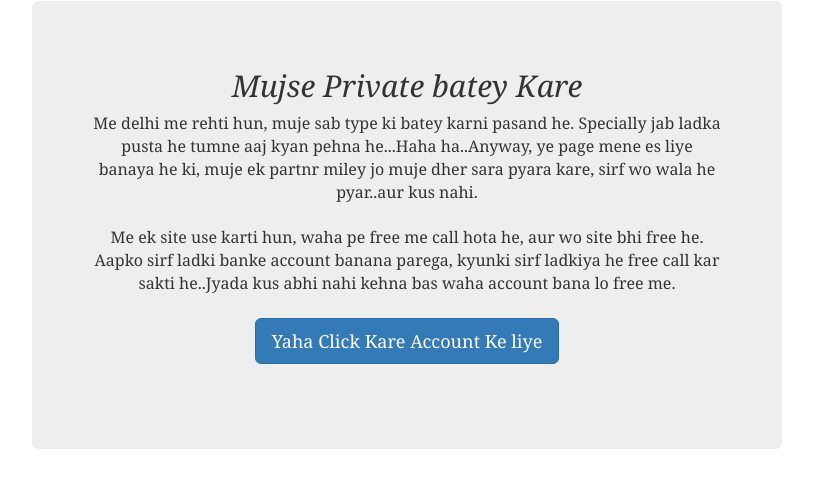
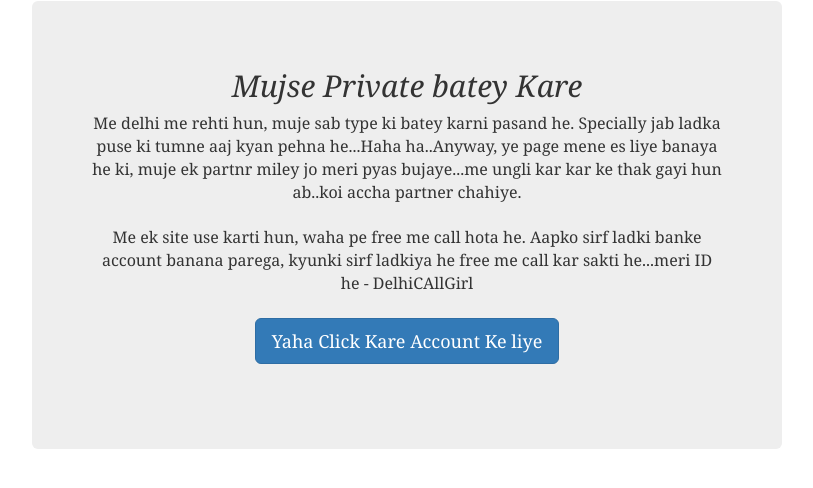
Before and after one commit to enyusu/enyusu.github.com, a Jekyll site: the page built from _posts/2015-09-23-pc.md, in a window 1280 px wide. Shown: the top 488 px of the page, without its empty margins (233-1046 px from the left). Built offline with Jekyll 4.4.1, drawn with Linux system fonts in a browser that asks for light colours; nearby versions of some CDN libraries.

Commit message:
Update 2015-09-23-pc.md

```diff
--- a/_posts/2015-09-23-pc.md
+++ b/_posts/2015-09-23-pc.md
@@ -7,8 +7,8 @@ permalink: private-chat/
 <div class="jumbotron">
   <h2>Mujse Private batey Kare</h2>
  <p style="font-size: medium">
-Me delhi me rehti hun, muje sab type ki batey karni pasand he. Specially jab ladka pusta he tumne aaj kyan pehna he...Haha ha..Anyway, ye page mene es liye banaya he ki, muje ek partnr miley jo muje dher sara pyara kare, sirf wo wala he pyar..aur kus nahi.<br/><br/>
+Me delhi me rehti hun, muje sab type ki batey karni pasand he. Specially jab ladka puse ki tumne aaj kyan pehna he...Haha ha..Anyway, ye page mene es liye banaya he ki, muje ek partnr miley jo meri pyas bujaye...me ungli kar kar ke thak gayi hun ab..koi accha partner chahiye.<br/><br/>
 
-Me ek site use karti hun, waha pe free me call hota he, aur wo site bhi free he. Aapko sirf ladki banke account banana parega, kyunki sirf ladkiya he free call kar sakti he..Jyada kus abhi nahi kehna bas waha account bana lo free me. <br/><br/>
+Me ek site use karti hun, waha pe free me call hota he. Aapko sirf ladki banke account banana parega, kyunki sirf ladkiya he free me call kar sakti he...meri ID he - DelhiCAllGirl <br/><br/>
 
 <a class="btn btn-primary btn-lg" href="http://www.enyusu.com/dating/india/" role="button">Yaha Click Kare Account Ke liye</a><br/><br/>
```
